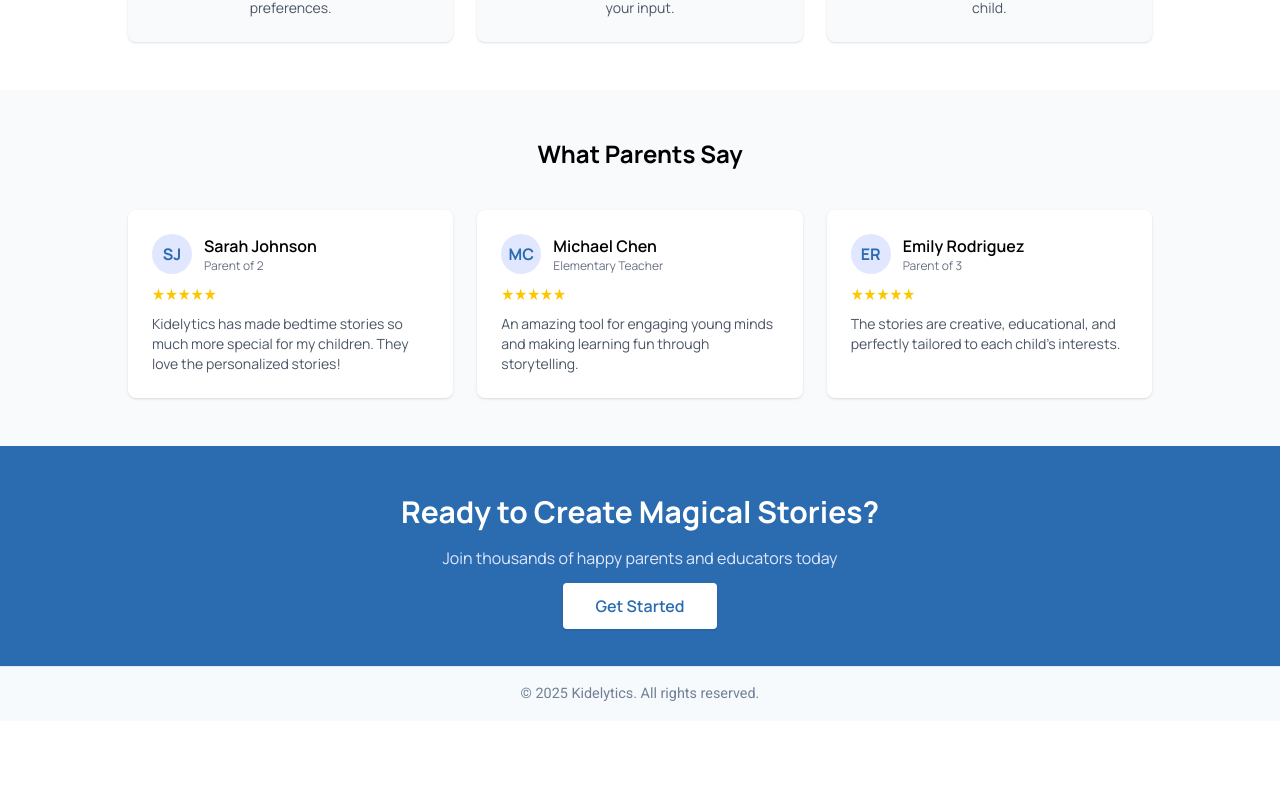
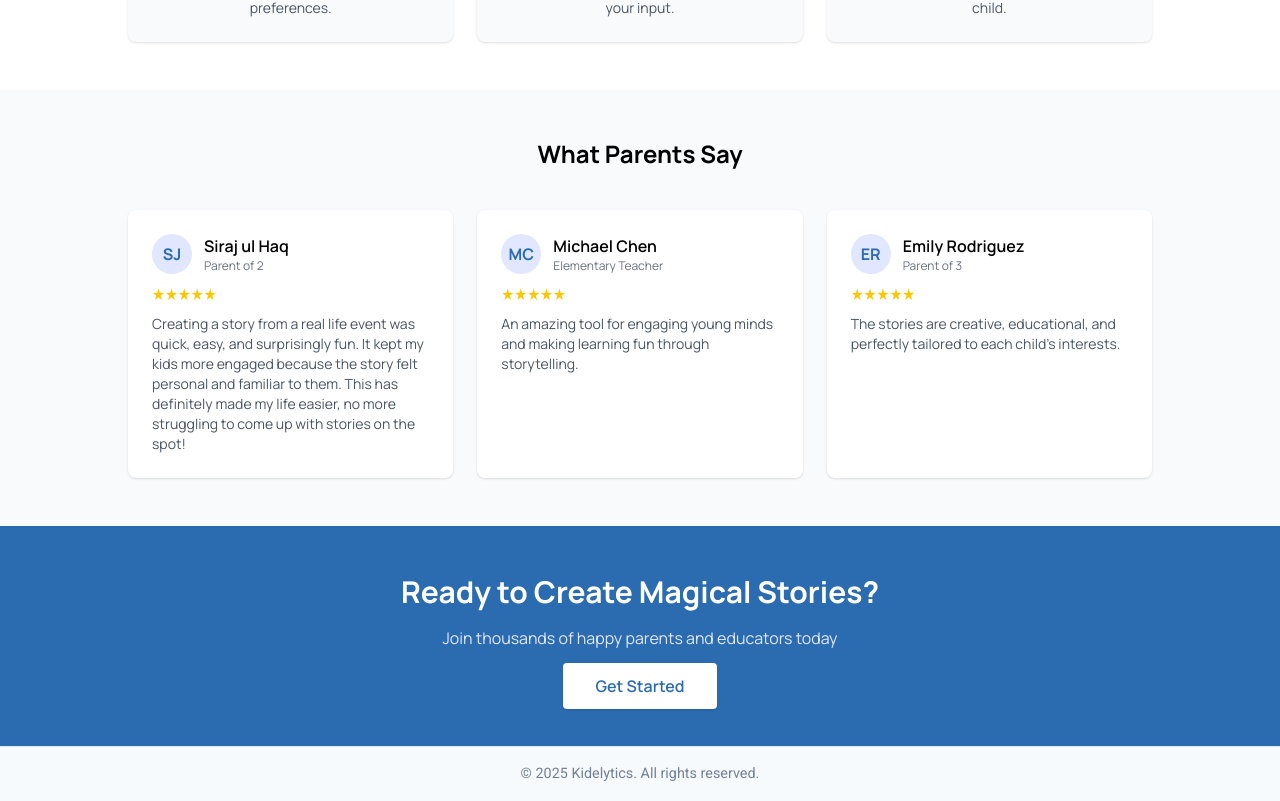
Before and after one commit to IOMechs/kidlytics, an Angular app: page / in a window 1280 px wide. Shown: the part 1071-1872 px from the top of the page. Before the commit the page ends 1792 px from the top, so only its background shows below. Built offline with nearby package versions, Linux system fonts and the light colour scheme.

Commit message:
Testimonial added

```diff
--- a/src/app/components/testimonials/testimonials.html
+++ b/src/app/components/testimonials/testimonials.html
@@ -10,7 +10,7 @@
           SJ
         </div>
         <div>
-          <p class="font-semibold">Sarah Johnson</p>
+          <p class="font-semibold">Siraj ul Haq</p>
           <p class="text-xs text-gray-500">Parent of 2</p>
         </div>
       </div>
@@ -19,8 +19,10 @@
         <span>★</span><span>★</span><span>★</span><span>★</span><span>★</span>
       </div>
       <p class="text-gray-600 text-sm">
-        Kidelytics has made bedtime stories so much more special for my
-        children. They love the personalized stories!
+        Creating a story from a real life event was quick, easy, and
+        surprisingly fun. It kept my kids more engaged because the story felt
+        personal and familiar to them. This has definitely made my life easier,
+        no more struggling to come up with stories on the spot!
       </p>
     </div>
     <!-- Testimonial 2 -->
```
